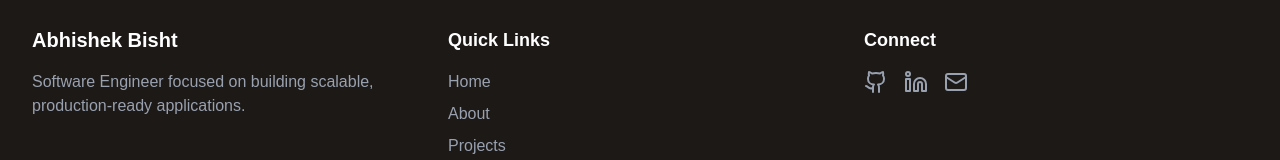
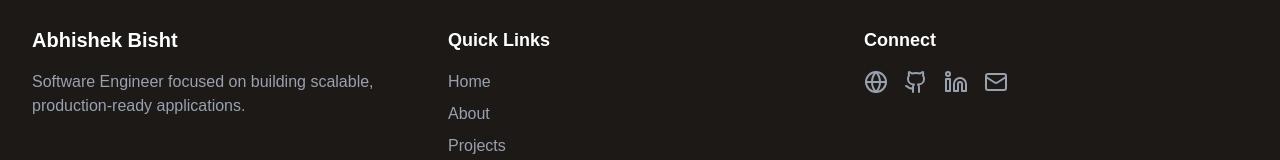
Before and after one commit to abhishekbisht0203/My_portfolio, a Next.js app: page / in a window 1280 px wide. Shown: the part 9438-9598 px from the top of the page. Built offline with nearby package versions, Linux system fonts and the light colour scheme.

Commit message:
Add personal website link to Footer

```diff
--- a/app/components/Footer.tsx
+++ b/app/components/Footer.tsx
@@ -1,10 +1,11 @@
 'use client';
 
 import { motion } from 'framer-motion';
-import { Github, Linkedin, Twitter, Mail } from 'lucide-react';
+import { Github, Linkedin, Mail, Globe } from 'lucide-react';
 import Link from 'next/link';
 
 const socialLinks = [
+  { name: 'Website', icon: Globe, url: 'https://abhishekbisht.vercel.app/' },
   { name: 'GitHub', icon: Github, url: 'https://github.com/abhishekbisht0203' },
   { name: 'LinkedIn', icon: Linkedin, url: 'https://linkedin.com/in/abhishek-bisht-876541308/' },
   { name: 'Email', icon: Mail, url: 'mailto:abhiyanshbisht@gmail.com' },
```
